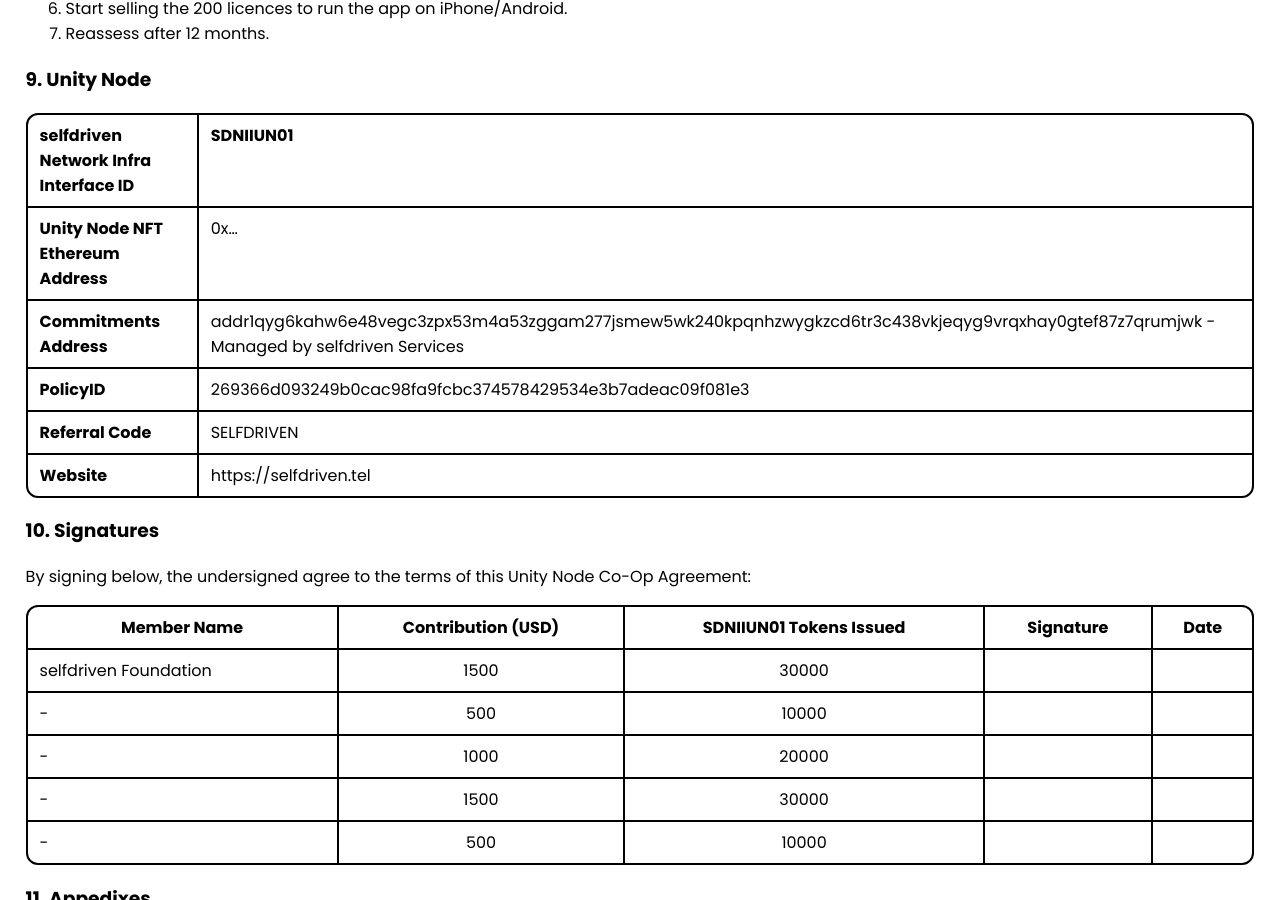
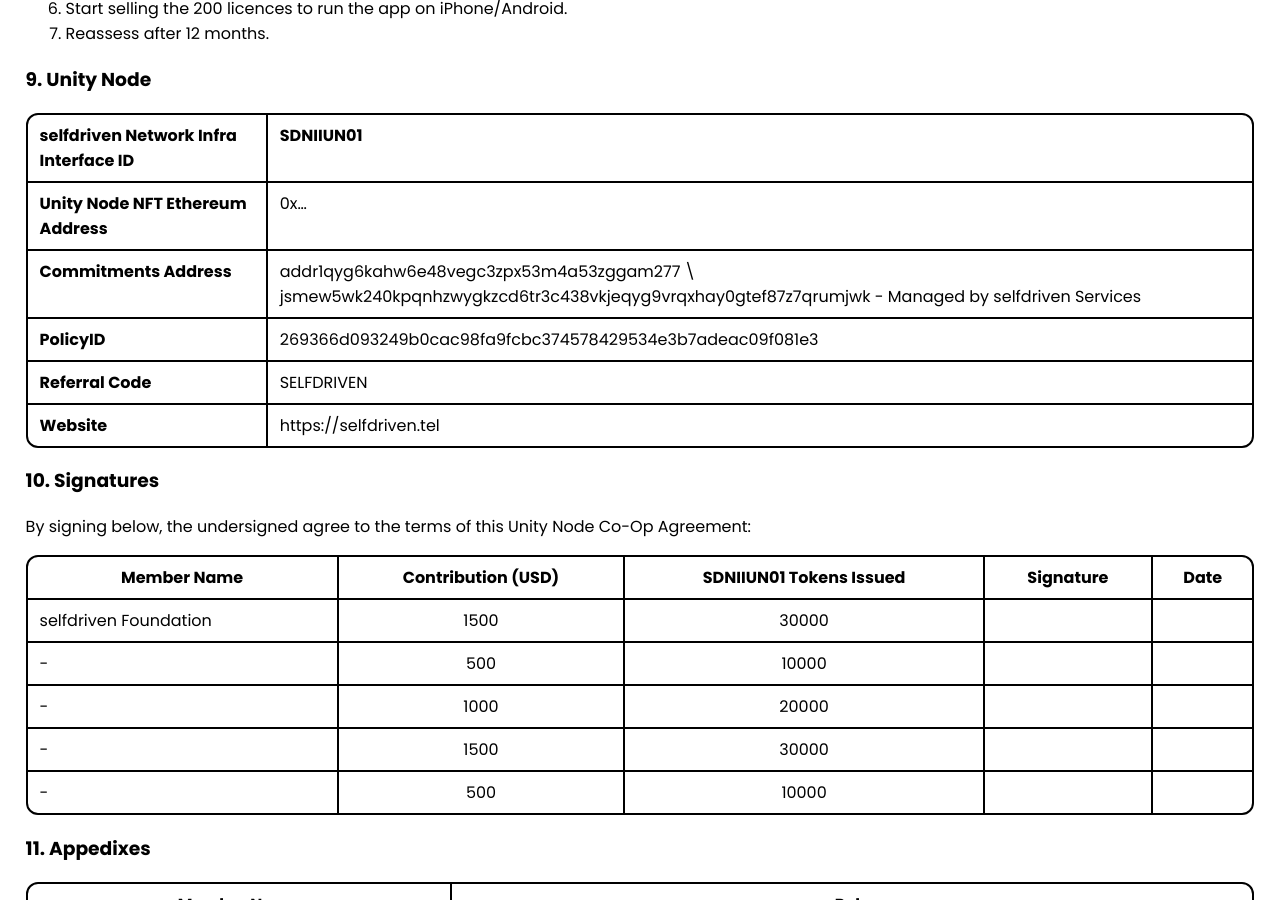
Before and after one commit to selfdriven-foundation/selfdriven-network, a Jekyll site: the page built from docs/pages/infra-interface-communitised-agreement.md, in a window 1280 px wide and 900 px high, scrolled down 2046 px. Built offline with Jekyll 4.4.1, drawn with Linux system fonts in a browser that asks for light colours.

Commit message:
Update infra-interface-communitised-agreement.md

```diff
--- a/docs/pages/infra-interface-communitised-agreement.md
+++ b/docs/pages/infra-interface-communitised-agreement.md
@@ -96,7 +96,7 @@ Members acknowledge:
 | selfdriven Network Infra Interface ID | SDNIIUN01 |
 | :---- | :---- |
 | **Unity Node NFT Ethereum Address** | 0x... |
-| **Commitments Address**  | addr1qyg6kahw6e48vegc3zpx53m4a53zggam277jsmew5wk240kpqnhzwygkzcd6tr3c438vkjeqyg9vrqxhay0gtef87z7qrumjwk \- Managed by selfdriven Services |
+| **Commitments Address**  | addr1qyg6kahw6e48vegc3zpx53m4a53zggam277 \ jsmew5wk240kpqnhzwygkzcd6tr3c438vkjeqyg9vrqxhay0gtef87z7qrumjwk \- Managed by selfdriven Services |
 | **PolicyID** | 269366d093249b0cac98fa9fcbc374578429534e3b7adeac09f081e3 |
 | **Referral Code** | SELFDRIVEN |
 | **Website** | https://selfdriven.tel |
```
